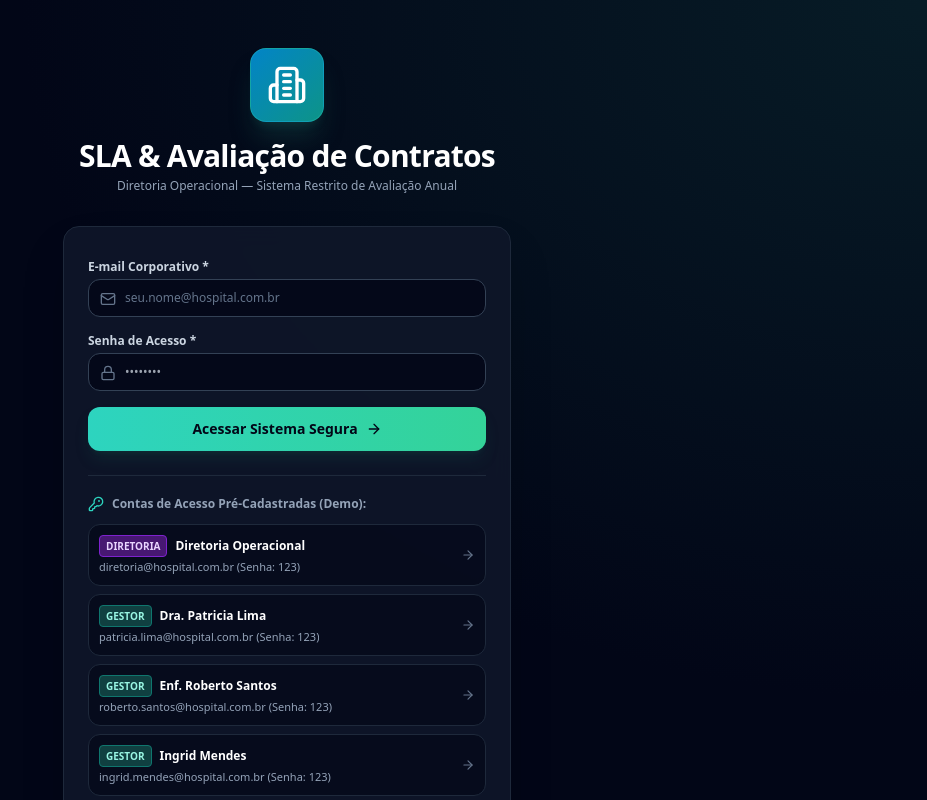
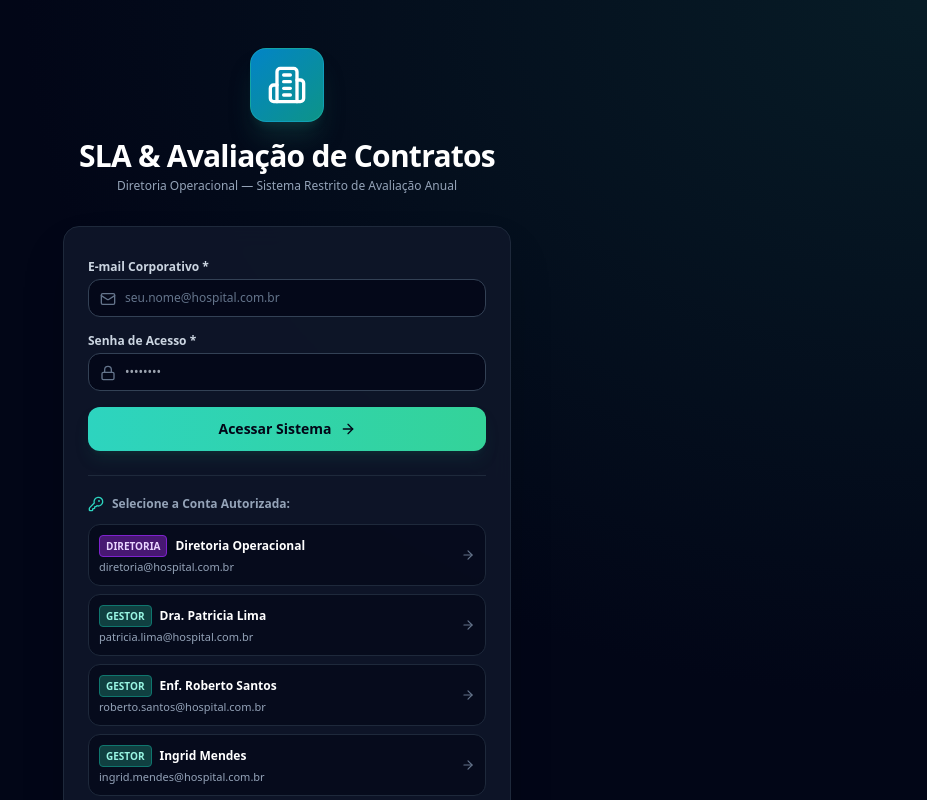
Before and after one commit to Gkotli/Gestao-sla-contratos, a React (Vite) app: page / in a window 1280 px wide. Shown: the top 800 px of the page, without its empty margins (353-1280 px from the left). Built offline with nearby package versions, Linux system fonts and the light colour scheme.

Commit message:
Remover texto com exibicao de senhas na tela de login

```diff
--- a/src/components/LoginPage.tsx
+++ b/src/components/LoginPage.tsx
@@ -1,6 +1,6 @@
 import React, { useState } from 'react';
 import { User } from '../types';
-import { Building2, Lock, Mail, ShieldCheck, ArrowRight, KeyRound, AlertCircle } from 'lucide-react';
+import { Building2, Lock, Mail, ArrowRight, KeyRound, AlertCircle } from 'lucide-react';
 
 interface LoginPageProps {
   users: User[];
@@ -101,16 +101,16 @@ export const LoginPage: React.FC<LoginPageProps> = ({ users, onLoginSuccess }) =
               type="submit"
               className="w-full inline-flex items-center justify-center px-4 py-3 text-sm font-bold text-slate-950 bg-gradient-to-r from-teal-400 to-emerald-400 hover:from-teal-300 hover:to-emerald-300 rounded-xl shadow-lg shadow-teal-900/30 transition-all transform hover:-translate-y-0.5"
             >
-              Acessar Sistema Segura
+              Acessar Sistema
               <ArrowRight className="w-4 h-4 ml-2" />
             </button>
           </form>
 
-          {/* Seção de Acesso Rápido para Testes e Demonstração */}
+          {/* Seleção de Contas Autorizadas (Sem exibição de senha) */}
           <div className="border-t border-slate-800 pt-5 space-y-3">
             <div className="flex items-center space-x-2 text-slate-400 text-xs font-semibold">
               <KeyRound className="w-4 h-4 text-teal-400" />
-              <span>Contas de Acesso Pré-Cadastradas (Demo):</span>
+              <span>Selecione a Conta Autorizada:</span>
             </div>
 
             <div className="grid grid-cols-1 gap-2 text-xs">
@@ -132,7 +132,7 @@ export const LoginPage: React.FC<LoginPageProps> = ({ users, onLoginSuccess }) =
                       </span>
                       <strong className="text-white group-hover:text-teal-300 transition text-xs font-semibold">{u.nome}</strong>
                     </div>
-                    <p className="text-[11px] text-slate-400 truncate mt-0.5">{u.email} (Senha: {u.senha || '123'})</p>
+                    <p className="text-[11px] text-slate-400 truncate mt-0.5">{u.email}</p>
                   </div>
                   <ArrowRight className="w-3.5 h-3.5 text-slate-500 group-hover:text-teal-400 flex-shrink-0" />
                 </button>
```
